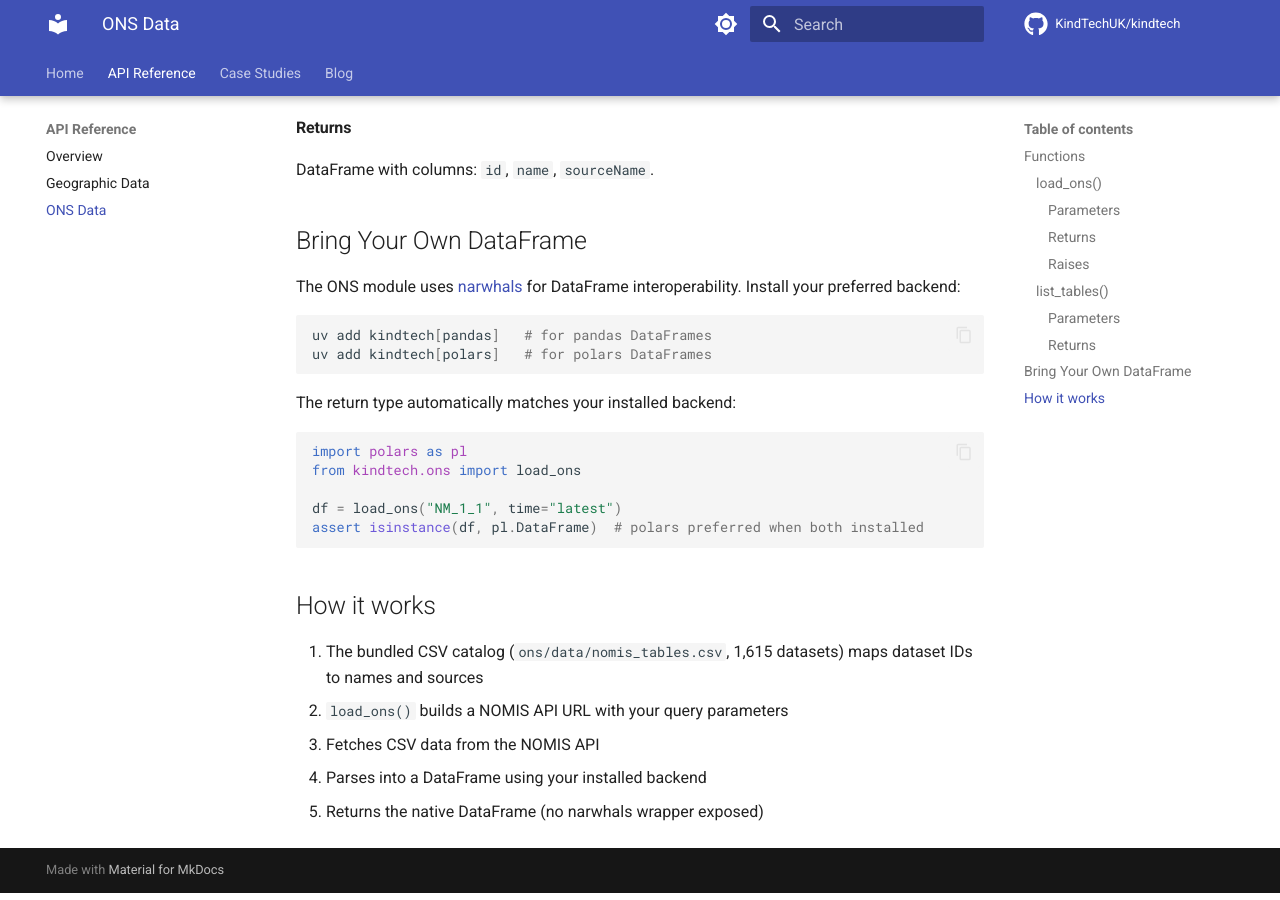
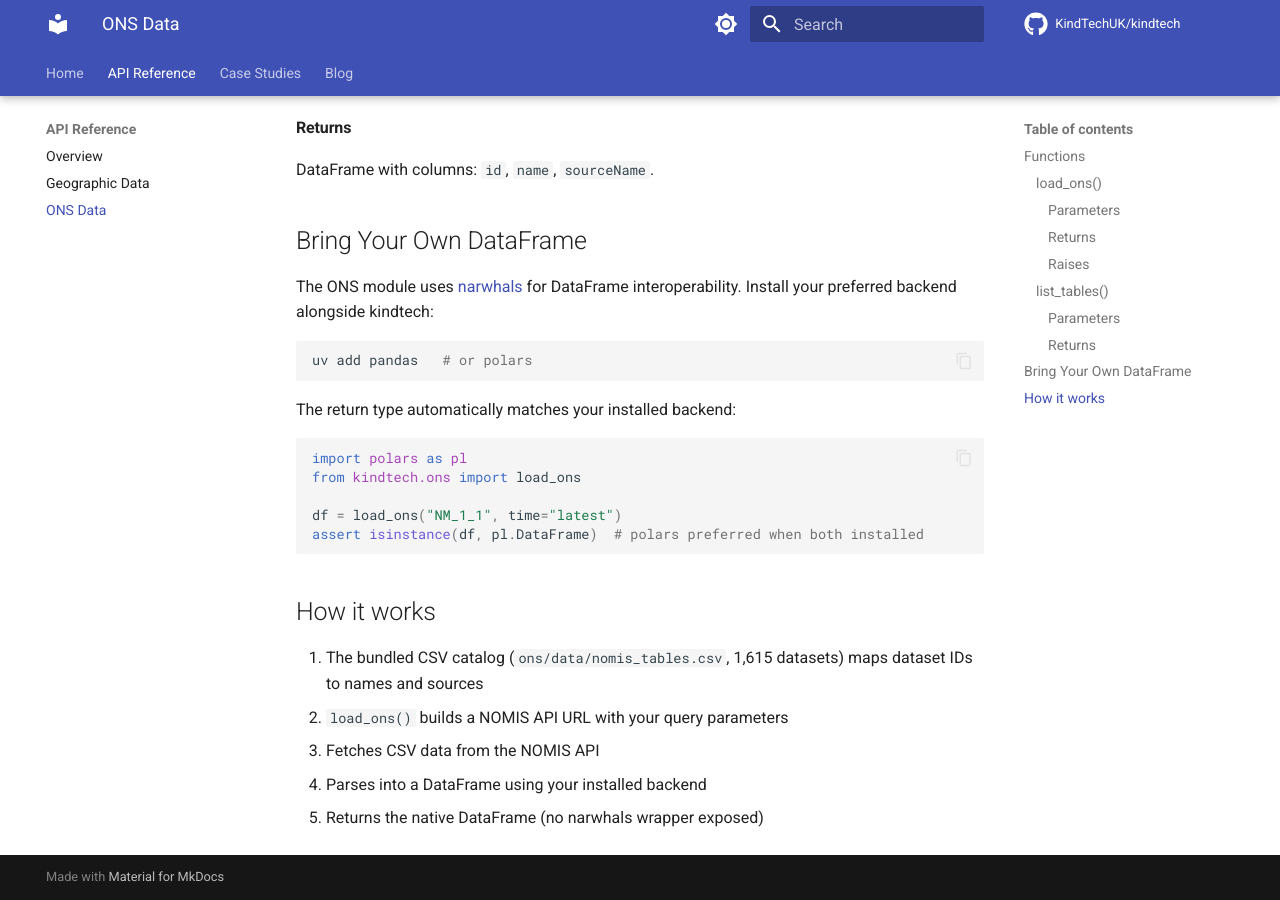
Before and after one commit to KindTechUK/kindtech, an MkDocs documentation site: the page built from docs/api/ons.md, in a window 1280 px wide and 900 px high, scrolled down 2097 px. Built offline with MkDocs 1.6.1 and Material for MkDocs 9.7.7, drawn with Linux system fonts in a browser that asks for light colours; comment, search, counter and statistics services are not loaded.

Commit message:
Remove optional-dependencies extras, add molab badges to docs
kindtech is BYODF — users install pandas/polars themselves,
no need for kindtech[pandas] extras. Updated all docs and
error messages to reflect this. Added interactive examples
section with molab badges to documentation homepage.

Github-Issue:#16

````diff
--- a/docs/api/ons.md
+++ b/docs/api/ons.md
@@ -88,11 +88,10 @@ DataFrame with columns: `id`, `name`, `sourceName`.
 
 ## Bring Your Own DataFrame
 
-The ONS module uses [narwhals](https://narwhals-dev.github.io/narwhals/) for DataFrame interoperability. Install your preferred backend:
+The ONS module uses [narwhals](https://narwhals-dev.github.io/narwhals/) for DataFrame interoperability. Install your preferred backend alongside kindtech:
 
 ```bash
-uv add kindtech[pandas]   # for pandas DataFrames
-uv add kindtech[polars]   # for polars DataFrames
+uv add pandas   # or polars
 ```
 
 The return type automatically matches your installed backend:
--- a/pyproject.toml
+++ b/pyproject.toml
@@ -12,10 +12,6 @@ dependencies = [
     "requests>=2.28",
     "narwhals>=2.18.0",
 ]
-
-[project.optional-dependencies]
-pandas = ["pandas>=2.0.0"]
-polars = ["polars>=1.0"]
 
 [tool.setuptools]
 package-dir = {"" = "src"}
````
Also changed, not shown: README.md (+1 -1 lines), docs/blog/introduction.md (+1 -1 lines), docs/index.md (+12 -9 lines), 2 other files.
